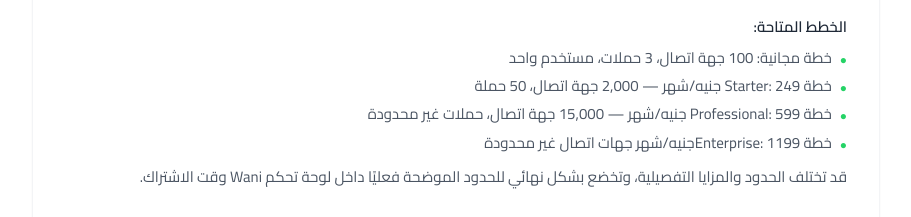
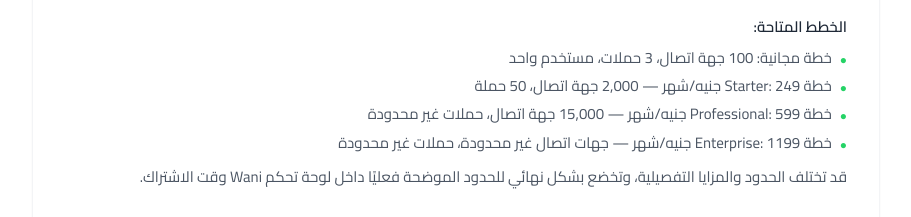
Before and after one commit to ahmed11102001/bsm-alah, a Next.js app: page /terms in a window 1280 px wide. Shown: the part 3740-3957 px from the top of the page, without its empty margins (184-1095 px from the left). Built offline with nearby package versions, Linux system fonts and the light colour scheme; no server answers.

Commit message:
Update TermsContent.tsx

```diff
--- a/src/app/terms/TermsContent.tsx
+++ b/src/app/terms/TermsContent.tsx
@@ -184,7 +184,7 @@
 — خطة مجانية: 100 جهة اتصال، 3 حملات، مستخدم واحد
 — خطة Starter: 249 جنيه/شهر — 2,000 جهة اتصال، 50 حملة
 — خطة Professional: 599 جنيه/شهر — 15,000 جهة اتصال، حملات غير محدودة
-— خطة Enterprise: 1199جنيه/شهر جهات اتصال غير محدودة
+— خطة Enterprise: 1199 جنيه/شهر — جهات اتصال غير محدودة، حملات غير محدودة
 
 قد تختلف الحدود والمزايا التفصيلية، وتخضع بشكل نهائي للحدود الموضحة فعليًا داخل لوحة تحكم Wani وقت الاشتراك.
 
@@ -199,7 +199,7 @@
 — Free plan: 100 contacts, 3 campaigns, 1 user
 — Starter plan: 249 EGP/month — 2,000 contacts, 50 campaigns
 — Professional plan: 599 EGP/month — 15,000 contacts, unlimited campaigns
-— Enterprise plan: custom pricing based on your needs
+— Enterprise plan: 1199 EGP/month — unlimited contacts, unlimited campaigns
 
 Detailed limits and features may vary and are ultimately governed by the limits shown to you inside the Wani dashboard at the time of subscription.
 
@@ -539,8 +539,7 @@
             <div
               key={section.id}
               id={section.id}
-              className={`bg-white rounded-2xl border shadow-sm p-8 scroll-mt-6 ${
-                section.id === "meta-compliance"
+              className={`bg-white rounded-2xl border shadow-sm p-8 scroll-mt-6 ${section.id === "meta-compliance"
                   ? "border-amber-200 bg-amber-50/30"
                   : section.id === "prohibited"
                     ? "border-red-100 bg-red-50/20"
@@ -551,8 +550,7 @@
             >
               <div className="flex items-start gap-4 mb-5">
                 <div
-                  className={`w-9 h-9 rounded-xl flex items-center justify-center flex-shrink-0 mt-0.5 ${
-                    section.id === "meta-compliance"
+                  className={`w-9 h-9 rounded-xl flex items-center justify-center flex-shrink-0 mt-0.5 ${section.id === "meta-compliance"
                       ? "bg-amber-100"
                       : section.id === "prohibited"
                         ? "bg-red-100"
@@ -567,8 +565,7 @@
                     </svg>
                   ) : (
                     <span
-                      className={`font-bold text-sm ${
-                        section.id === "meta-compliance"
+                      className={`font-bold text-sm ${section.id === "meta-compliance"
                           ? "text-amber-600"
                           : section.id === "prohibited"
                             ? "text-red-500"
```
Lines whose indentation alone changed are shown as unchanged.
